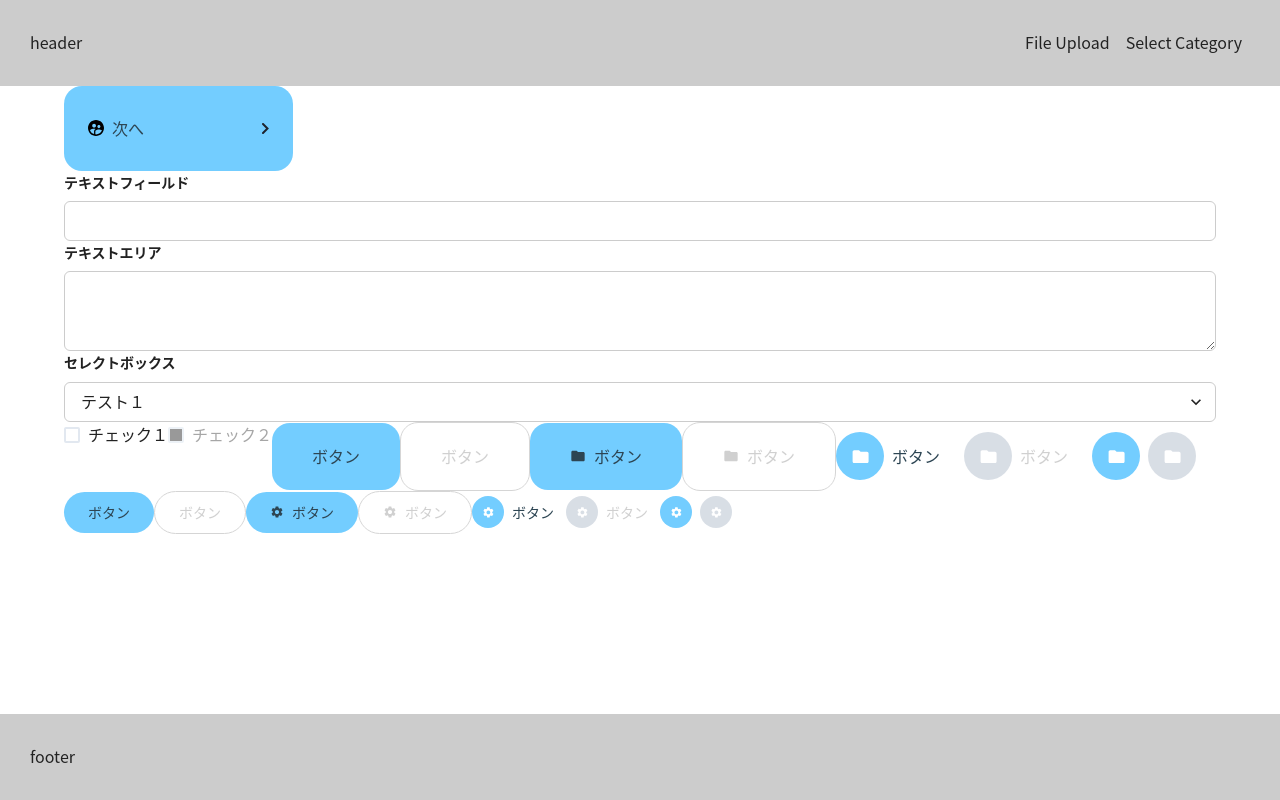
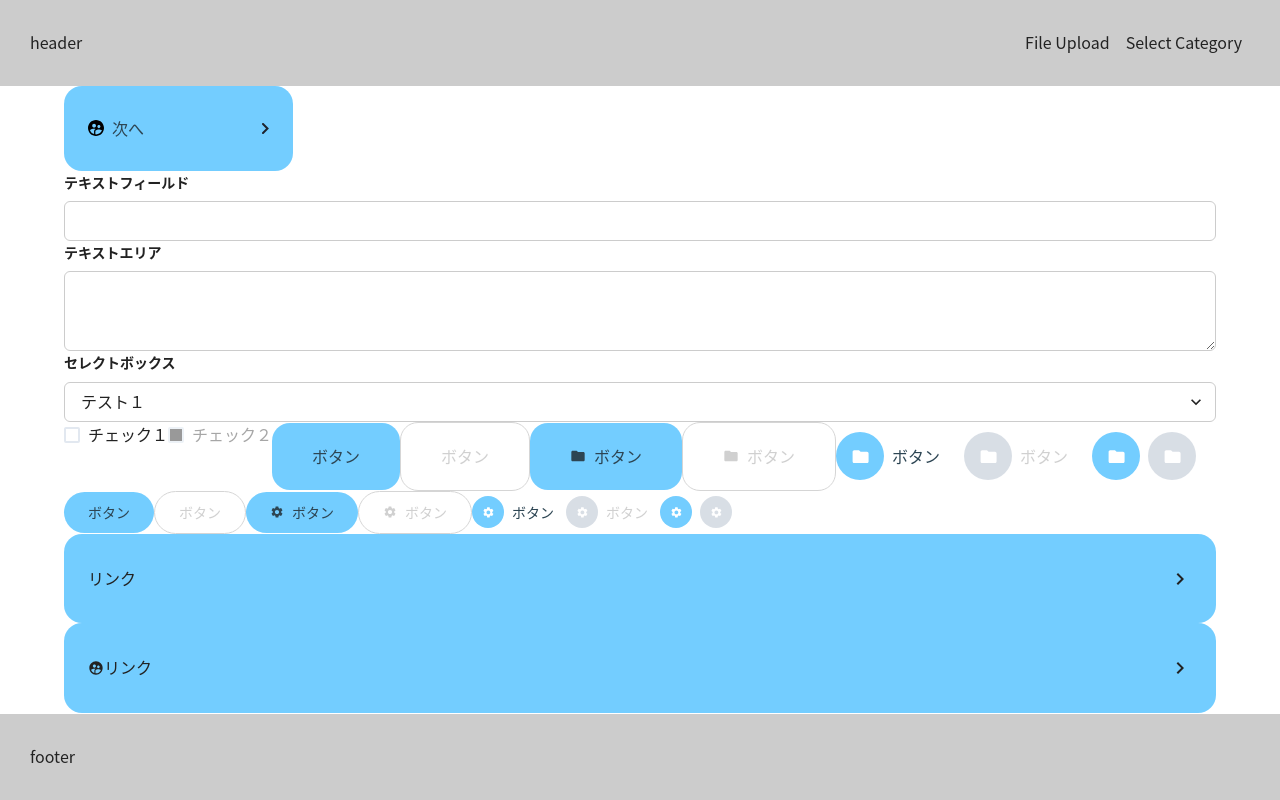
Before and after one commit to codeforjapan/OpenDataTools, a React (Create React App) app in the folder webclient/: page /test in a window 1280 px wide. Built offline with nearby package versions, Linux system fonts and the light colour scheme.

Commit message:
コンポーネントOstLinkを追加

```diff
--- /dev/null
+++ b/webclient/src/components/Elements/OstLink/OstLink.tsx
@@ -0,0 +1,35 @@
+import React from 'react';
+import { Link, Icon, Box, forwardRef, LinkProps } from '@chakra-ui/react';
+import { MdOutlineChevronRight } from 'react-icons/md';
+
+export type OstLinkProps = {
+  isDisabled?: boolean;
+  icon?: React.ReactElement;
+  label?: string;
+  url: string;
+};
+
+export const OstLink = forwardRef<LinkProps & OstLinkProps, 'button'>((props, ref) => {
+  return (
+    <Link
+      ref={ref}
+      href={props.url}
+      display="flex"
+      alignItems="center"
+      justifyContent="space-between"
+      borderRadius="18px"
+      p="32px 24px"
+      bg="bg.active"
+      textStyle="link"
+      {...props}
+    >
+      <Box display="flex" alignItems="center">
+        {props.icon}
+        {props.label}
+      </Box>
+      <Icon as={MdOutlineChevronRight} w={6} h={6} />
+    </Link>
+  );
+});
+
+OstLink.displayName = 'OstLink';
--- /dev/null
+++ b/webclient/src/components/Elements/OstLink/index.ts
@@ -0,0 +1 @@
+export * from './OstLink';
--- a/webclient/src/features/test/routes/test.tsx
+++ b/webclient/src/features/test/routes/test.tsx
@@ -1,5 +1,5 @@
 import { Avatar, Icon } from '@chakra-ui/react';
-import { MdFolder, MdSettings } from 'react-icons/md';
+import { MdFolder, MdSettings, MdSupervisedUserCircle } from 'react-icons/md';
 
 import { Link } from '../../../components/Elements/Link';
 import { OstInput } from '../../../components/Elements/OstInput';
@@ -7,6 +7,7 @@ import { OstTextarea } from '../../../components/Elements/OstTextarea';
 import { OstSelect } from '../../../components/Elements/OstSelect';
 import { OstCheckbox } from '../../../components/Elements/OstCheckbox';
 import { OstButton } from '../../../components/Elements/OstButton';
+import { OstLink } from '../../../components/Elements/OstLink';
 
 export const Test = () => {
   return (
@@ -92,6 +93,12 @@ export const Test = () => {
         isDisabled={true}
         icon={<Avatar size="sm" icon={<Icon as={MdSettings} />} />}
       />
+      <OstLink url="https://www.google.com" label="リンク" />
+      <OstLink
+        url="https://www.google.com"
+        label="リンク"
+        icon={<Icon as={MdSupervisedUserCircle} />}
+      />
     </>
   );
 };
```
